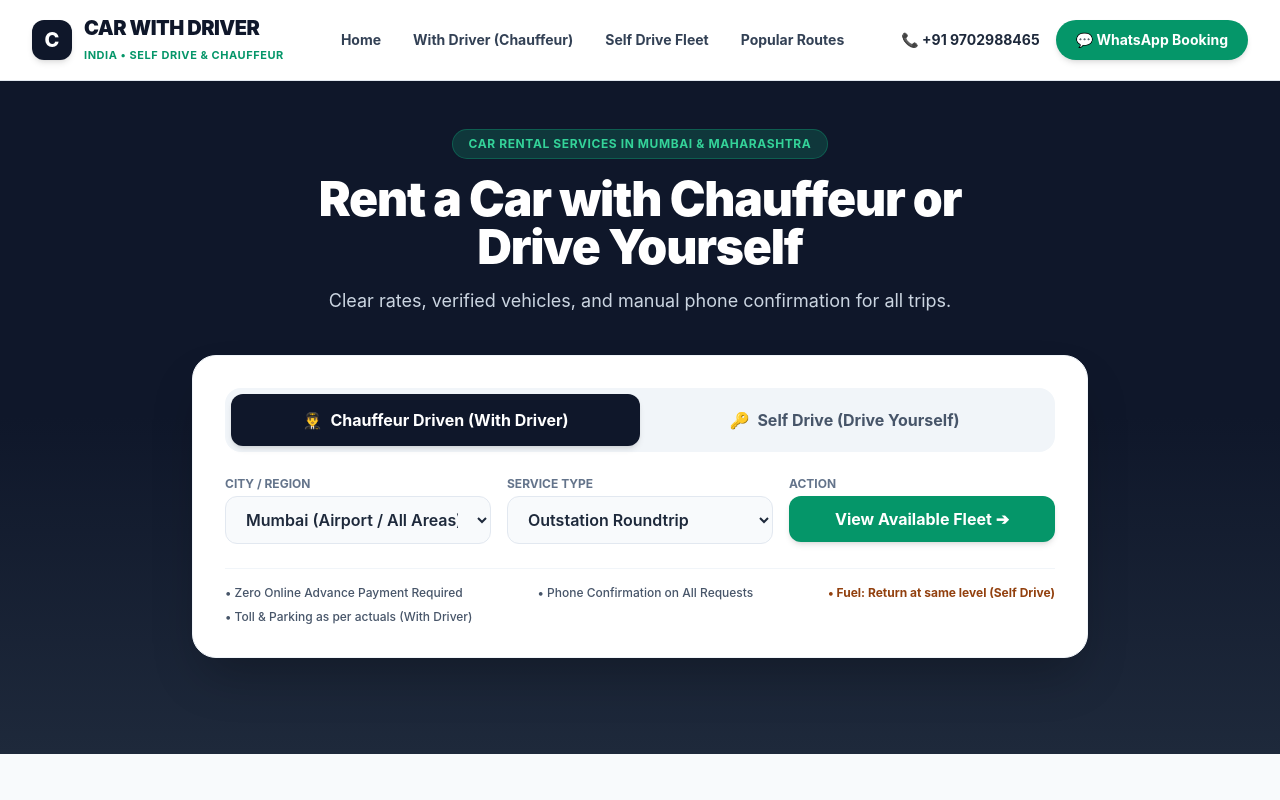
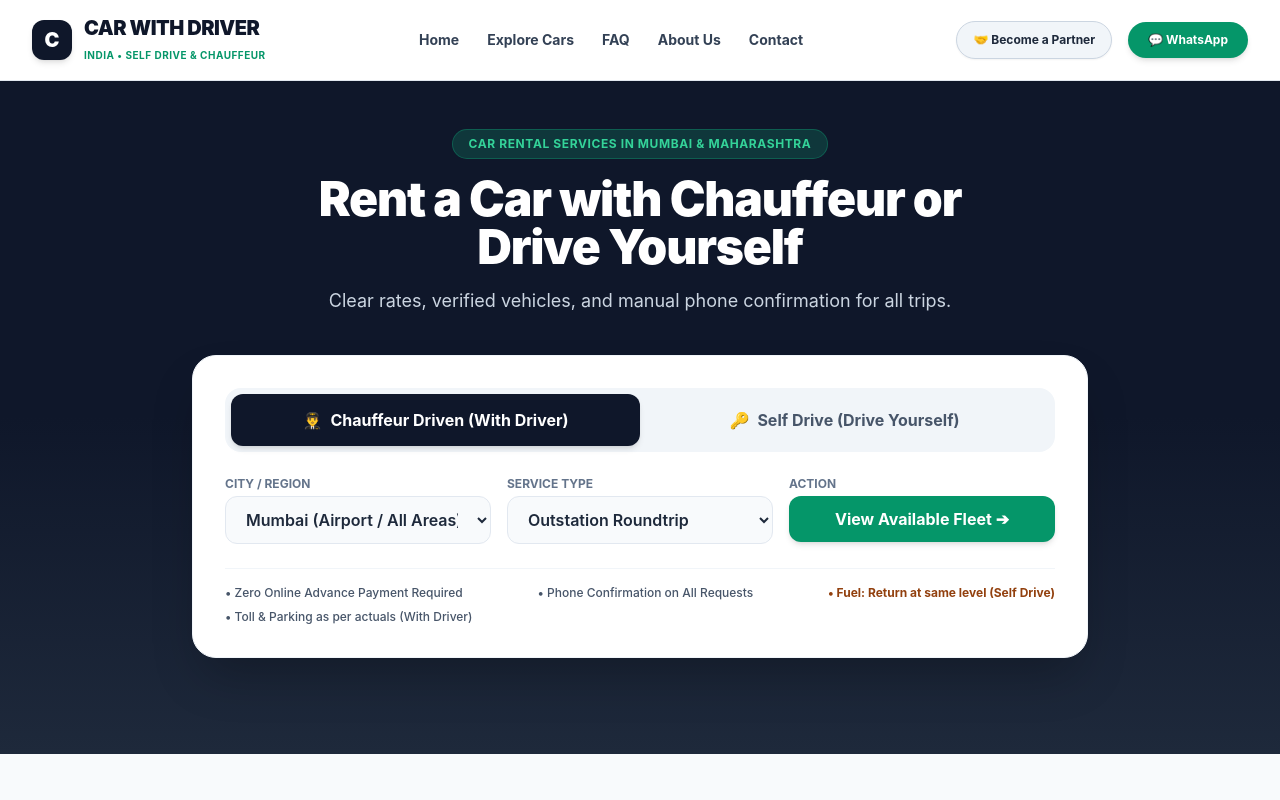
Before and after one commit to chandrakesh38-bit/cars-with-driver-india, a Next.js app: page / in a window 1280 px wide. Shown: the top 800 px of the page. Built offline with nearby package versions, Linux system fonts and the light colour scheme.

Commit message:
Update Header.tsx

```diff
--- a/src/components/Header.tsx
+++ b/src/components/Header.tsx
@@ -5,63 +5,67 @@ import Link from 'next/link';
 
 export default function Header() {
   const [mobileMenuOpen, setMobileMenuOpen] = useState(false);
-  const phoneNumber = "9702988465";
+  const [partnerModalOpen, setPartnerModalOpen] = useState(false);
 
   return (
-    <header className="sticky top-0 z-50 bg-white/95 backdrop-blur-md border-b border-slate-200 shadow-sm">
+    <>
+      <header className="sticky top-0 z-40 bg-white/95 backdrop-blur-md border-b border-slate-200 shadow-sm">
         <div className="max-w-7xl mx-auto px-4 sm:px-6 lg:px-8">
           <div className="flex justify-between items-center h-20">
 
-          {/* Logo & Branding */}
+            {/* Brand Logo */}
             <Link href="/" className="flex items-center space-x-3 group">
-            <div className="w-10 h-10 rounded-xl bg-slate-900 flex items-center justify-center text-white font-extrabold text-xl shadow-md">
+              <div className="w-10 h-10 rounded-xl bg-slate-900 flex items-center justify-center text-white font-black text-xl shadow-md">
                 C
               </div>
               <div>
                 <span className="text-xl font-black tracking-tight text-slate-900 block leading-tight">
                   CAR WITH DRIVER
                 </span>
-              <span className="text-[11px] font-bold tracking-wider text-emerald-600 uppercase">
+                <span className="text-[10px] font-bold tracking-wider text-emerald-600 uppercase">
                   INDIA • SELF DRIVE & CHAUFFEUR
                 </span>
               </div>
             </Link>
 
-          {/* Navigation Links */}
-          <nav className="hidden md:flex items-center space-x-8">
+            {/* Desktop Navigation Links */}
+            <nav className="hidden md:flex items-center space-x-7">
               <Link href="/" className="text-sm font-bold text-slate-700 hover:text-emerald-600 transition-colors">
                 Home
               </Link>
-            <Link href="/with-driver" className="text-sm font-bold text-slate-700 hover:text-emerald-600 transition-colors">
-              With Driver (Chauffeur)
+              <Link href="/explore-cars" className="text-sm font-bold text-slate-700 hover:text-emerald-600 transition-colors">
+                Explore Cars
               </Link>
-            <Link href="/self-drive" className="text-sm font-bold text-slate-700 hover:text-emerald-600 transition-colors">
-              Self Drive Fleet
+              <Link href="/faq" className="text-sm font-bold text-slate-700 hover:text-emerald-600 transition-colors">
+                FAQ
               </Link>
-            <Link href="/#popular-trips" className="text-sm font-bold text-slate-700 hover:text-emerald-600 transition-colors">
-              Popular Routes
+              <Link href="/about" className="text-sm font-bold text-slate-700 hover:text-emerald-600 transition-colors">
+                About Us
+              </Link>
+              <Link href="/contact" className="text-sm font-bold text-slate-700 hover:text-emerald-600 transition-colors">
+                Contact
               </Link>
             </nav>
 
-          {/* Contact Actions */}
+            {/* "Become a Partner" Action */}
             <div className="hidden lg:flex items-center space-x-4">
+              <button
+                onClick={() => setPartnerModalOpen(true)}
+                className="bg-slate-100 hover:bg-slate-200 text-slate-800 text-xs font-bold px-4 py-2.5 rounded-full border border-slate-300 transition-all shadow-sm"
+              >
+                🤝 Become a Partner
+              </button>
               <a
-              href={`tel:+91${phoneNumber}`}
-              className="text-slate-800 font-bold text-sm hover:text-emerald-600 transition-colors flex items-center gap-1.5"
-            >
-              📞 +91 {phoneNumber}
-            </a>
-            <a
-              href={`https://wa.me/91${phoneNumber}?text=Hi%2C%20I%20want%20to%20inquire%20about%20a%20car%20booking`}
+                href="https://wa.me/919702988465?text=Hi%2C%20I%20want%20to%20inquire%20about%20a%20car%20booking"
                 target="_blank"
                 rel="noopener noreferrer"
-              className="bg-emerald-600 hover:bg-emerald-700 text-white text-sm font-bold px-5 py-2.5 rounded-full shadow-md transition-all flex items-center gap-2"
+                className="bg-emerald-600 hover:bg-emerald-700 text-white text-xs font-bold px-5 py-2.5 rounded-full shadow-md transition-all flex items-center gap-1.5"
               >
-              💬 WhatsApp Booking
+                💬 WhatsApp
               </a>
             </div>
 
-          {/* Mobile Menu Button */}
+            {/* Mobile Menu Hamburger Button */}
             <div className="flex md:hidden">
               <button
                 onClick={() => setMobileMenuOpen(!mobileMenuOpen)}
@@ -69,23 +73,82 @@ export default function Header() {
                 aria-label="Toggle Menu"
               >
                 <svg className="w-6 h-6" fill="none" stroke="currentColor" viewBox="0 0 24 24">
+                  {mobileMenuOpen ? (
+                    <path strokeLinecap="round" strokeLinejoin="round" strokeWidth="2" d="M6 18L18 6M6 6l12 12" />
+                  ) : (
                     <path strokeLinecap="round" strokeLinejoin="round" strokeWidth="2" d="M4 6h16M4 12h16M4 18h16" />
+                  )}
                 </svg>
               </button>
             </div>
+
           </div>
 
-        {/* Mobile Dropdown */}
+          {/* Mobile Slide-down Navigation */}
           {mobileMenuOpen && (
             <div className="md:hidden py-4 border-t border-slate-100 flex flex-col space-y-3 pb-6">
-            <Link href="/" onClick={() => setMobileMenuOpen(false)} className="px-3 py-2 rounded-md font-bold text-slate-800">Home</Link>
-            <Link href="/with-driver" onClick={() => setMobileMenuOpen(false)} className="px-3 py-2 rounded-md font-bold text-slate-800">With Driver (Chauffeur)</Link>
-            <Link href="/self-drive" onClick={() => setMobileMenuOpen(false)} className="px-3 py-2 rounded-md font-bold text-slate-800">Self Drive Fleet</Link>
-            <a href={`tel:+91${phoneNumber}`} className="px-3 py-2 text-emerald-700 font-bold">📞 Call: +91 {phoneNumber}</a>
-            <a href={`https://wa.me/91${phoneNumber}?text=Hi%2C%20I%20want%20to%20inquire%20about%20a%20car%20booking`} className="bg-emerald-600 text-white text-center py-2.5 rounded-xl font-bold">Book on WhatsApp</a>
+              <Link href="/" onClick={() => setMobileMenuOpen(false)} className="px-3 py-2 rounded-md font-bold text-slate-800 hover:bg-slate-50">
+                Home
+              </Link>
+              <Link href="/explore-cars" onClick={() => setMobileMenuOpen(false)} className="px-3 py-2 rounded-md font-bold text-slate-800 hover:bg-slate-50">
+                Explore Cars
+              </Link>
+              <Link href="/faq" onClick={() => setMobileMenuOpen(false)} className="px-3 py-2 rounded-md font-bold text-slate-800 hover:bg-slate-50">
+                FAQ
+              </Link>
+              <Link href="/about" onClick={() => setMobileMenuOpen(false)} className="px-3 py-2 rounded-md font-bold text-slate-800 hover:bg-slate-50">
+                About Us
+              </Link>
+              <Link href="/contact" onClick={() => setMobileMenuOpen(false)} className="px-3 py-2 rounded-md font-bold text-slate-800 hover:bg-slate-50">
+                Contact
+              </Link>
+              <div className="pt-3 border-t border-slate-100 flex flex-col gap-2">
+                <button
+                  onClick={() => {
+                    setMobileMenuOpen(false);
+                    setPartnerModalOpen(true);
+                  }}
+                  className="w-full bg-slate-100 text-slate-800 font-bold py-2.5 rounded-xl border border-slate-300 text-xs text-center"
+                >
+                  🤝 Become a Partner
+                </button>
+                <a
+                  href="https://wa.me/919702988465"
+                  target="_blank"
+                  rel="noopener noreferrer"
+                  className="w-full bg-emerald-600 text-white font-bold py-2.5 rounded-xl text-xs text-center shadow-sm"
+                >
+                  💬 Chat on WhatsApp
+                </a>
+              </div>
             </div>
           )}
         </div>
       </header>
+
+      {/* Become a Partner "Coming Soon" Modal */}
+      {partnerModalOpen && (
+        <div className="fixed inset-0 z-50 bg-slate-950/60 backdrop-blur-sm flex items-center justify-center p-4">
+          <div className="bg-white rounded-3xl max-w-sm w-full p-6 text-center space-y-4 shadow-2xl border border-slate-100">
+            <div className="w-12 h-12 bg-emerald-50 text-emerald-600 rounded-2xl flex items-center justify-center mx-auto text-2xl font-bold">
+              🤝
+            </div>
+            <h3 className="text-xl font-black text-slate-900">Partner Program</h3>
+            <p className="text-xs text-slate-600 leading-relaxed">
+              We are currently onboarding fleet and driver partners offline. Our online partner portal is <strong>Coming Soon</strong>.
+            </p>
+            <p className="text-[11px] text-slate-500 bg-slate-50 p-3 rounded-xl border border-slate-200">
+              For direct partnership queries, please contact our support team at <strong>+91 9702988465</strong>.
+            </p>
+            <button
+              onClick={() => setPartnerModalOpen(false)}
+              className="w-full bg-slate-900 hover:bg-slate-800 text-white font-bold py-2.5 rounded-xl text-xs transition-colors"
+            >
+              Close
+            </button>
+          </div>
+        </div>
+      )}
+    </>
   );
 }
```
Lines whose indentation alone changed are shown as unchanged.
